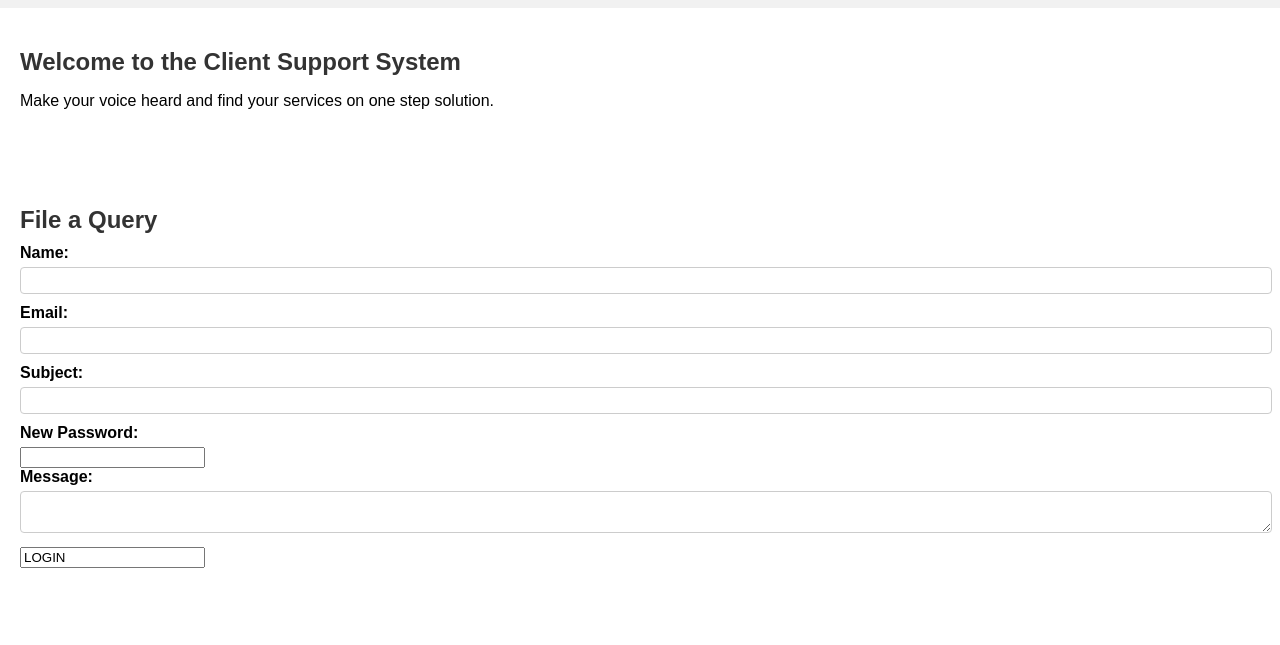
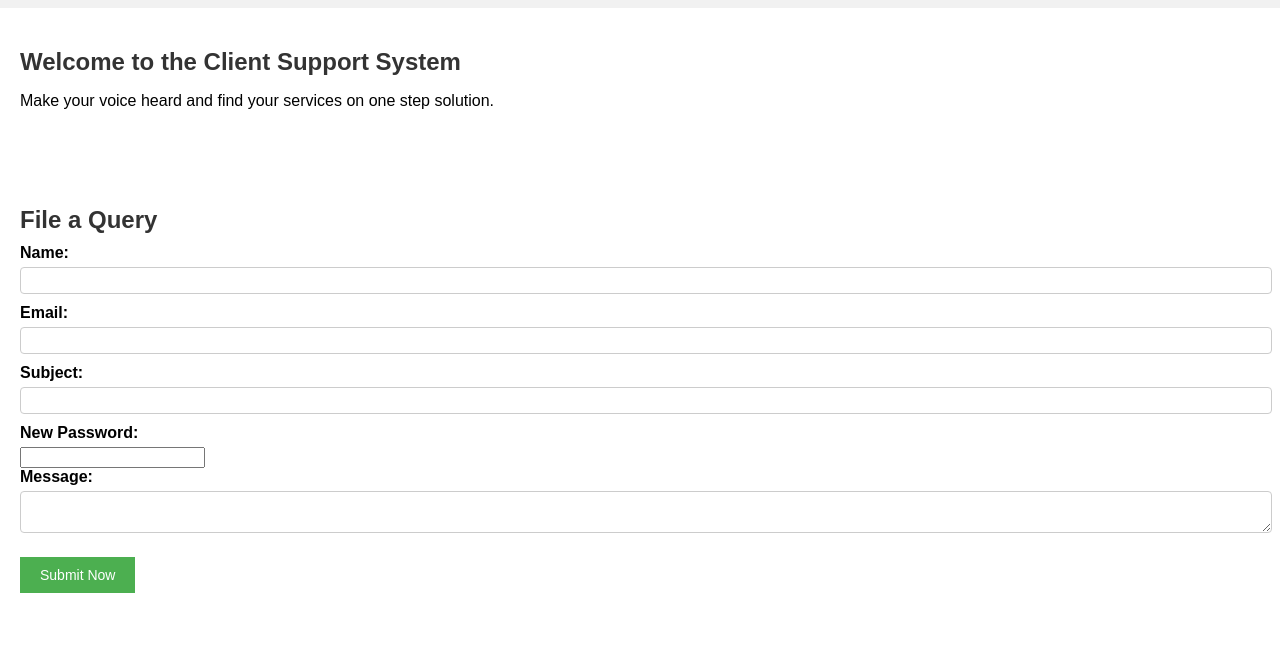
Before and after one commit to Chaitanyavats/Chaitanyavats.github.io, a plain HTML site: page index.html in a window 1280 px wide. Shown: the part 110-755 px from the top of the page. Drawn offline with Linux system fonts and the light colour scheme.

Commit message:
Update index.html

```diff
--- a/index.html
+++ b/index.html
@@ -41,7 +41,7 @@
       <label for="message">Message:</label>
       <textarea id="message" name="message" required></textarea><br>
 
-      <input type="LOGIN" value="LOGIN ">
+      <input type="Submit" value="Submit Now">
     </form>
   </section>
 
```
